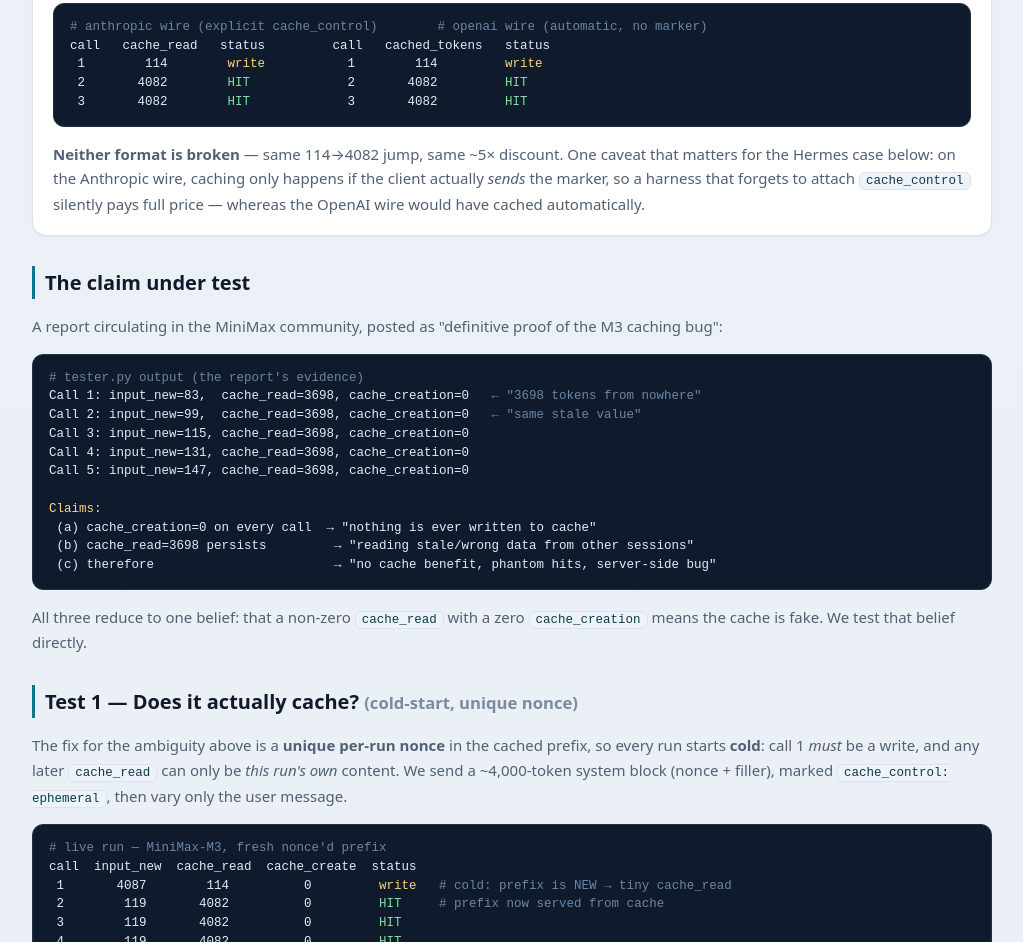
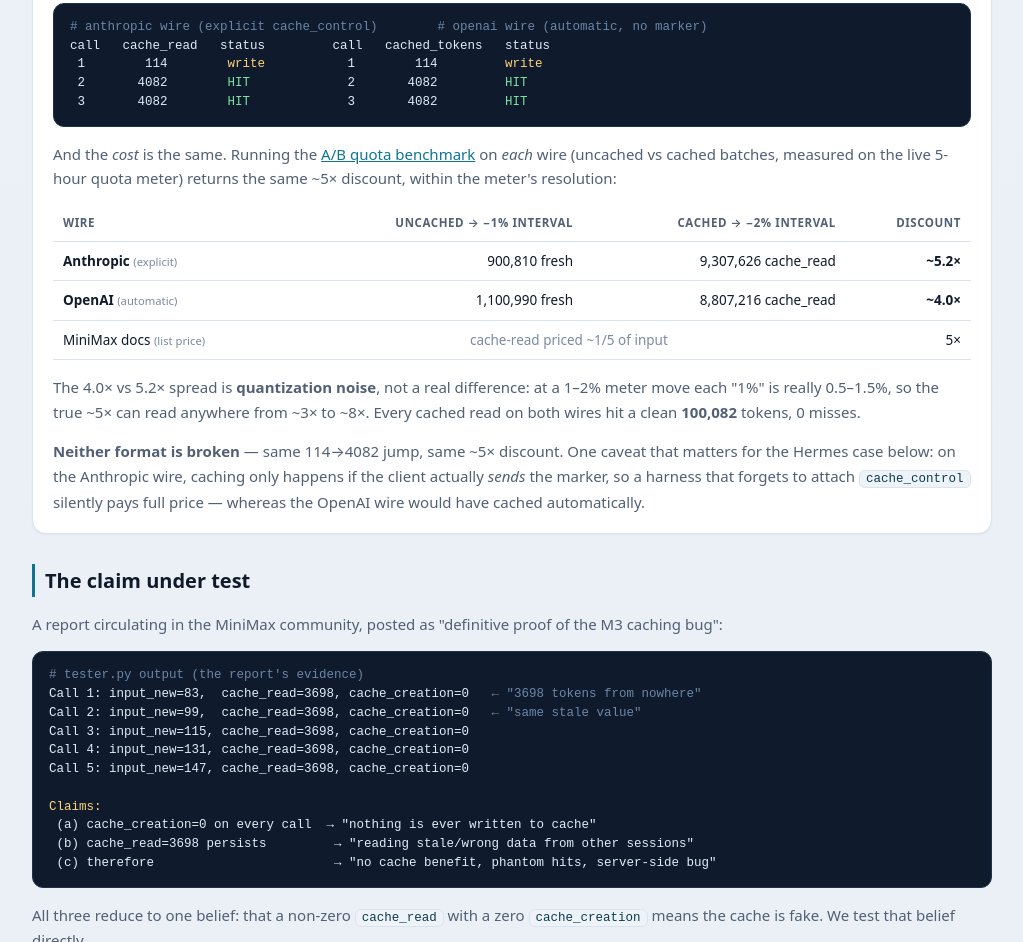
Before and after one commit to tho-stack/minecraft-clone-benchmark, a plain HTML site: page docs/minimax-cache.html in a window 1280 px wide. Shown: the part 1506-2448 px from the top of the page, without its empty margins (128-1151 px from the left). Drawn offline with Linux system fonts and the light colour scheme.

Commit message:
Both-wires section: add the OpenAI-wire A/B billing result
We now measured the cached-vs-uncached quota discount on BOTH wires, not just
verified cache hits. Anthropic ~5.2x (900,810 fresh / 9,307,626 cache_read per
1%/2% interval), OpenAI ~4.0x (1,100,990 / 8,807,216), MiniMax docs 5x list.
Note that 4.0 vs 5.2 is integer-percent quantization noise (true ~5x reads
anywhere from 3-8x at a 1-2% meter move); every cached read on both wires hit a
clean 100,082 tokens, 0 misses. OpenAI A/B spent ~0% weekly.

```diff
--- a/docs/minimax-cache.html
+++ b/docs/minimax-cache.html
@@ -129,6 +129,18 @@
  1        114        <span class="y">write</span>           1        114         <span class="y">write</span>
  2       4082        <span class="g">HIT</span>             2       4082         <span class="g">HIT</span>
  3       4082        <span class="g">HIT</span>             3       4082         <span class="g">HIT</span></pre>
+      <p class="muted">And the <em>cost</em> is the same. Running the <a href="#test2">A/B quota benchmark</a> on
+        <em>each</em> wire (uncached vs cached batches, measured on the live 5-hour quota meter) returns the same ~5×
+        discount, within the meter's resolution:</p>
+      <table>
+        <tr><th>Wire</th><th class="num">Uncached → −1% interval</th><th class="num">Cached → −2% interval</th><th class="num">Discount</th></tr>
+        <tr><td><b>Anthropic</b> <small>(explicit)</small></td><td class="num">900,810 fresh</td><td class="num">9,307,626 cache_read</td><td class="num"><b>~5.2×</b></td></tr>
+        <tr><td><b>OpenAI</b> <small>(automatic)</small></td><td class="num">1,100,990 fresh</td><td class="num">8,807,216 cache_read</td><td class="num"><b>~4.0×</b></td></tr>
+        <tr><td>MiniMax docs <small>(list price)</small></td><td class="num" colspan="2" style="text-align:center;color:var(--dim)">cache-read priced ~1/5 of input</td><td class="num">5×</td></tr>
+      </table>
+      <p class="muted">The 4.0× vs 5.2× spread is <b>quantization noise</b>, not a real difference: at a 1–2% meter move
+        each "1%" is really 0.5–1.5%, so the true ~5× can read anywhere from ~3× to ~8×. Every cached read on both wires
+        hit a clean <b>100,082</b> tokens, 0 misses.</p>
       <p class="muted" style="margin-bottom:0"><b>Neither format is broken</b> — same 114→4082 jump, same ~5× discount.
         One caveat that matters for the Hermes case below: on the Anthropic wire, caching only happens if the client
         actually <em>sends</em> the marker, so a harness that forgets to attach <code>cache_control</code> silently pays
```
